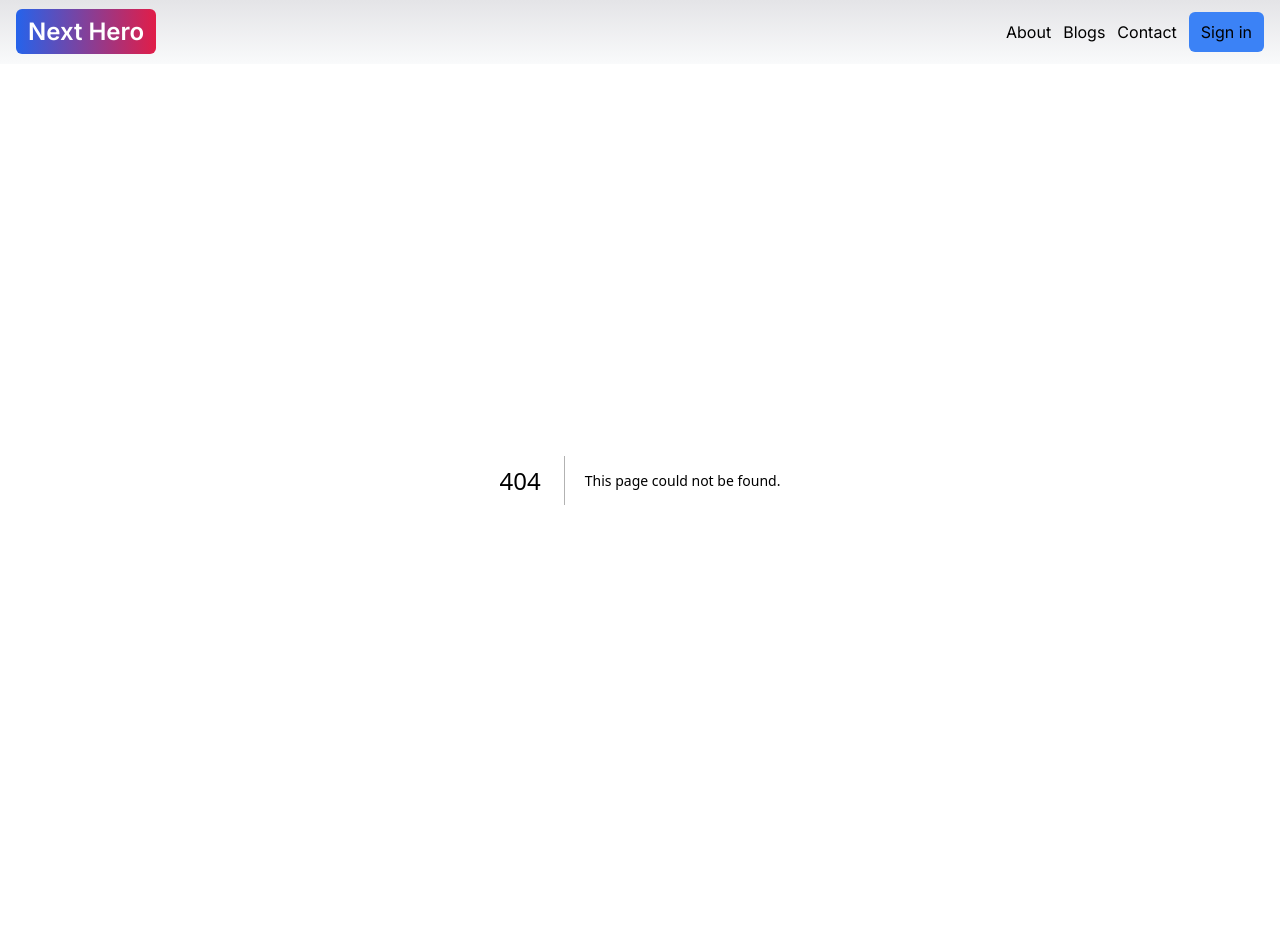
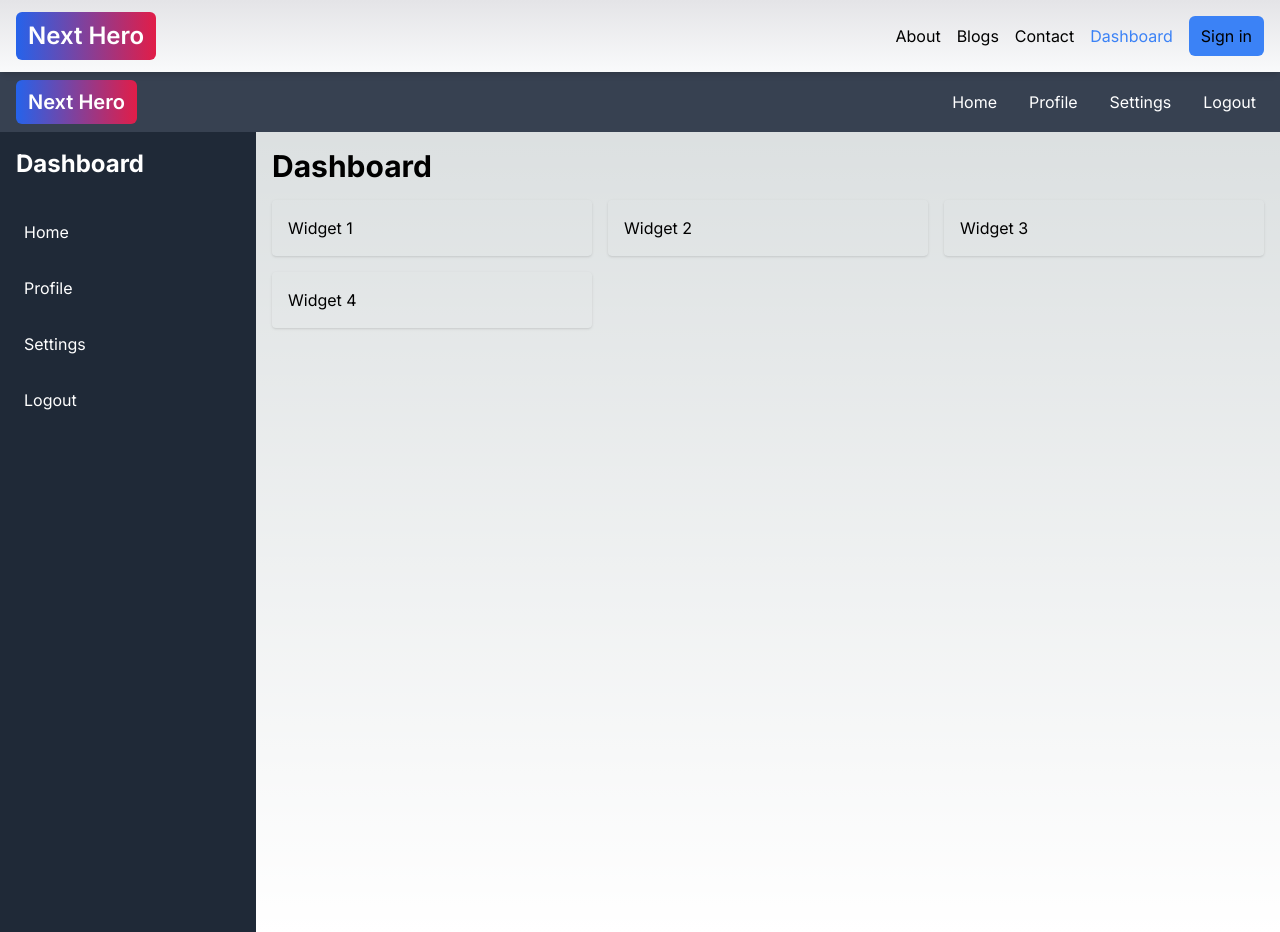
Before and after one commit to mhmitas/simple-next.js-template, a Next.js app: page /dashboard in a window 1280 px wide. Before the commit this address had no page. Before the commit the page ends 880 px from the top, so only its background shows below. Built offline with nearby package versions, Linux system fonts and the light colour scheme.

Commit message:
commit -

```diff
--- /dev/null
+++ b/src/app/(dashboards)/dashboard/layout.jsx
@@ -0,0 +1,33 @@
+import Link from 'next/link';
+import React from 'react';
+
+const DashboardLayout = ({ children }) => {
+    return (
+        <div>
+            <DashboardNavbar />
+            <div>
+                {children}
+            </div>
+        </div>
+    );
+};
+
+export default DashboardLayout;
+
+// ------------
+
+const DashboardNavbar = () => {
+    return (
+        <nav className="dark:bg-gray-900 bg-gray-700 text-white py-2 px-4 flex justify-between items-center">
+            <Link className="text-xl text-white font-semibold bg-gradient-to-r from-blue-600 to-rose-600 py-2 px-3 rounded-md" href="/">
+                Next Hero
+            </Link>
+            <div className="flex space-x-4">
+                <a href="#" className="hover:bg-gray-700 p-2 rounded">Home</a>
+                <a href="#" className="hover:bg-gray-700 p-2 rounded">Profile</a>
+                <a href="#" className="hover:bg-gray-700 p-2 rounded">Settings</a>
+                <a href="#" className="hover:bg-gray-700 p-2 rounded">Logout</a>
+            </div>
+        </nav>
+    );
+};
--- /dev/null
+++ b/src/app/(dashboards)/dashboard/page.jsx
@@ -0,0 +1,21 @@
+import Sidebar from '@/components/dashboard/Sidebar';
+import React from 'react';
+
+const DashboardPage = () => {
+    return (
+        <div className='flex'>
+            <Sidebar />
+            <div className="flex-1 p-4">
+                <h1 className="text-3xl font-bold mb-4">Dashboard</h1>
+                <div className="grid grid-cols-1 md:grid-cols-2 lg:grid-cols-3 gap-4">
+                    <div className="p-4 rounded shadow">Widget 1</div>
+                    <div className="p-4 rounded shadow">Widget 2</div>
+                    <div className="p-4 rounded shadow">Widget 3</div>
+                    <div className="p-4 rounded shadow">Widget 4</div>
+                </div>
+            </div>
+        </div>
+    );
+};
+
+export default DashboardPage;
--- /dev/null
+++ b/src/app/blogs/[blogId]/page.jsx
@@ -0,0 +1,33 @@
+'use client'
+import Container from '@/components/common/Container';
+import React, { useEffect, useState } from 'react';
+
+const BlogDetailPage = ({ params }) => {
+    console.log(params.blogId);
+    const [blog, setBlog] = useState({})
+    useEffect(() => {
+        fetch('/blogs.json')
+            .then(res => res.json())
+            .then(data => {
+                console.log(params.blogId);
+                const id = params.blogId
+                const blog = data.find(blog => blog.id == id)
+                setBlog(blog);
+            })
+
+    }, [params])
+    return (
+        <Container>
+            <div className='bg-gradient-to-r dark:from-blue-400 from-blue-600 dark:to-rose-400 to-rose-600 text-transparent bg-clip-text'>
+                <h3 className="text-center text-3xl font-semibold ">{blog?.title}</h3>
+            </div>
+            <br />
+            <div>
+                <p className='text-xl font-semibold mb-1'>{blog?.description}</p>
+                <p>{blog?.blog}</p>
+            </div>
+        </Container>
+    );
+};
+
+export default BlogDetailPage;
--- a/src/app/blogs/page.jsx
+++ b/src/app/blogs/page.jsx
@@ -1,5 +1,6 @@
 'use client'
 import Btn from '@/components/Btn';
+import Container from '@/components/common/Container';
 import Link from 'next/link';
 import React, { useEffect, useState } from 'react';
 
@@ -7,19 +8,19 @@ const BlogPage = () => {
     const [aiBlogTopics, setAiBlogTopics] = useState([])
 
     useEffect(() => {
-        fetch('blogs.json')
+        fetch('/blogs.json')
             .then(res => res.json())
             .then(data => setAiBlogTopics(data))
     }, [])
 
     return (
-        <div>
+        <Container>
             <h3>Blogs</h3>
             <br />
-            <div className='grid grid-cols-1 sm:grid-cols-2 lg:grid-cols-4 gap-3'>
+            <div className='grid grid-cols-1 sm:grid-cols-2 lg:grid-cols-4 gap-3 mb-10'>
                 {aiBlogTopics.map((blog, index) => <BlogCard key={index} blog={blog} />)}
             </div>
-        </div>
+        </Container>
     );
 };
 
@@ -27,7 +28,7 @@ export default BlogPage;
 
 function BlogCard({ blog }) {
     return (
-        <div className='border p-4 rounded-md flex flex-col justify-between shadow-lg'>
+        <div className='border p-4 rounded-md flex flex-col justify-between shadow-lg dark:bg-gray-950 dark:border-gray-800'>
             <div>
                 <h3 className='text-xl'>{blog.title}</h3>
                 <h3 className='my-2'>{blog.description}</h3>
--- a/src/app/layout.js
+++ b/src/app/layout.js
@@ -14,7 +14,7 @@ export default function RootLayout({ children }) {
     <html lang="en">
       <body className={inter.className}>
         <Navbar />
-        <div className="mt-20 min-h-screen px-10">
+        <div className="">
           {children}
         </div>
       </body>
--- a/src/components/Navbar.jsx
+++ b/src/components/Navbar.jsx
@@ -1,34 +1,41 @@
-'use client'
+'use client';
 import Link from 'next/link';
 import React from 'react';
 import Btn from './Btn';
 import { usePathname } from 'next/navigation';
 
 const Navbar = () => {
-    const pathName = usePathname()
+    const pathName = usePathname();
 
     const navLinks = [
         { name: 'About', href: '/about', type: 'public' },
         { name: 'Blogs', href: '/blogs', type: 'public' },
         { name: 'Contact', href: '/contact', type: 'public' },
-    ]
+        { name: 'Dashboard', href: '/dashboard', type: 'privet' },
+    ];
 
     return (
-        <nav
-            className="fixed left-0 top-0 flex w-full justify-center bg-gradient-to-b from-zinc-200 backdrop-blur-2xl dark:border-neutral-800 dark:bg-zinc-800/30 dark:from-inherit bg-gray-50"
-        >
-            <div className="min-h-16 w-full h-full z-20 flex items-center justify-between py-2 px-4">
-                <div>
-                    <Link href={'/'} className="text-2xl text-white font-semibold bg-gradient-to-r from-blue-600 to-rose-600 py-2 px-3 rounded-md">Next Hero</Link>
-                </div>
-
-                <div className='flex gap-3 items-center flex-1 justify-end'>
-                    <ul className='flex gap-3'>
-                        {navLinks.map(link => <li key={link.href}>
-                            <Link className={`hover:text-blue-500 ${link.href === pathName && 'text-blue-500'}`} href={link.href}>{link.name}</Link>
-                        </li>)}
+        <nav className="w-full bg-gradient-to-b from-zinc-200 backdrop-blur-2xl dark:border-neutral-800 dark:bg-zinc-800/30 dark:from-inherit bg-gray-50 shadow-md">
+            <div className="max-w-7xl mx-auto flex items-center justify-between py-3 px-4">
+                <Link className="text-2xl text-white font-semibold bg-gradient-to-r from-blue-600 to-rose-600 py-2 px-3 rounded-md" href="/">
+                    Next Hero
+                </Link>
+                <div className="flex items-center space-x-4">
+                    <ul className="flex space-x-4">
+                        {navLinks.map((link) => (
+                            <li key={link.href}>
+                                <Link className={`hover:text-blue-500 ${link.href === pathName && 'text-blue-500'
+                                    }`} href={link.href}>
+                                    {link.name}
+                                </Link>
+                            </li>
+                        ))}
                     </ul>
-                    <Btn size='sm'><button className='bg'>Sign in</button></Btn>
+                    <Btn>
+                        <button >
+                            Sign in
+                        </button>
+                    </Btn>
                 </div>
             </div>
         </nav>
@@ -36,5 +43,3 @@ const Navbar = () => {
 };
 
 export default Navbar;
-
-// lg:static lg:w-auto  lg:rounded-xl lg:border bg-gray-50 lg:p-4 lg:dark:bg-zinc-800/30
--- /dev/null
+++ b/src/components/common/Container.jsx
@@ -0,0 +1,11 @@
+import React from 'react';
+
+const Container = ({ children }) => {
+    return (
+        <div className='min-h-screen px-10 pt-4'>
+            {children}
+        </div>
+    );
+};
+
+export default Container;
--- /dev/null
+++ b/src/components/dashboard/Sidebar.jsx
@@ -0,0 +1,25 @@
+import React from 'react';
+
+const Sidebar = () => {
+    return (
+        <div className="bg-gray-800 text-white w-64 h-screen p-4">
+            <h1 className="text-2xl font-bold mb-8">Dashboard</h1>
+            <ul>
+                <li className="mb-4">
+                    <a href="#" className="block p-2 hover:bg-gray-700 rounded">Home</a>
+                </li>
+                <li className="mb-4">
+                    <a href="#" className="block p-2 hover:bg-gray-700 rounded">Profile</a>
+                </li>
+                <li className="mb-4">
+                    <a href="#" className="block p-2 hover:bg-gray-700 rounded">Settings</a>
+                </li>
+                <li className="mb-4">
+                    <a href="#" className="block p-2 hover:bg-gray-700 rounded">Logout</a>
+                </li>
+            </ul>
+        </div>
+    );
+};
+
+export default Sidebar;
```
